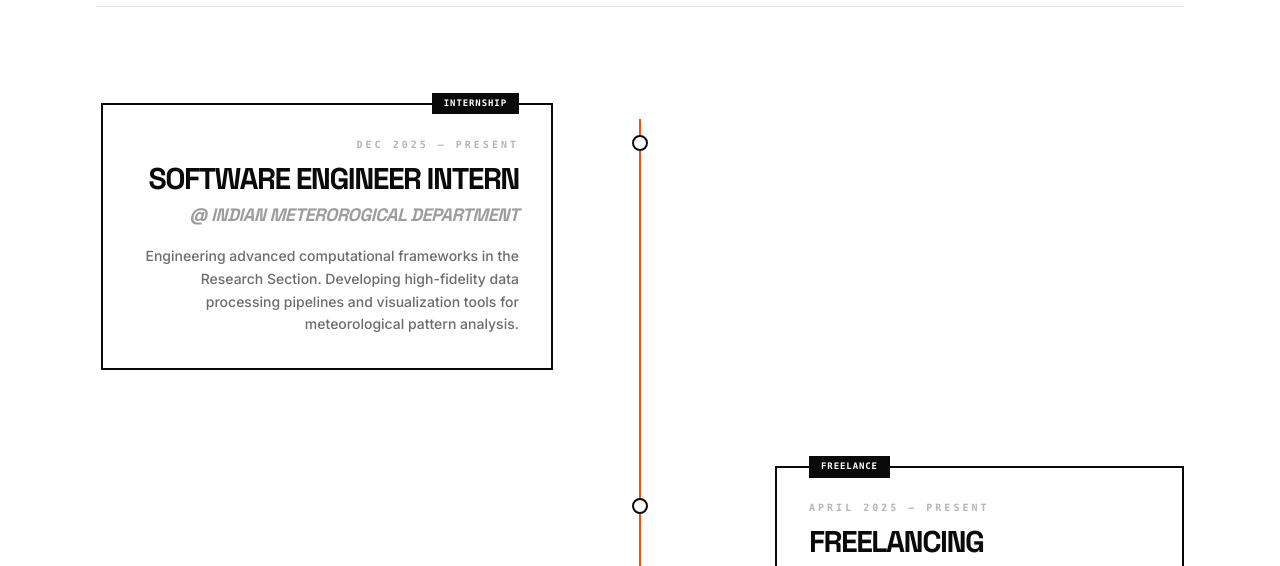
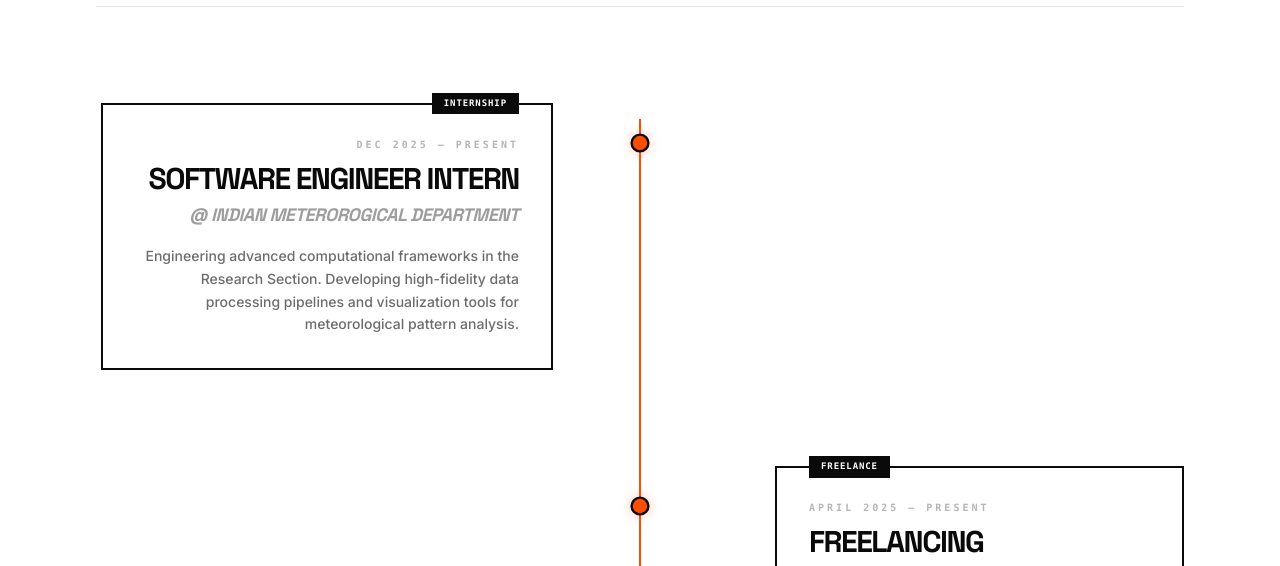
Before and after one commit to Diveshdk/portfolio-2, a React (Vite) app: page / in a window 1280 px wide. Shown: the part 2000-2566 px from the top of the page. Built offline with nearby package versions, Linux system fonts and the light colour scheme; no server answers; the database is empty.

Commit message:
feat: add scroll-triggered animation to experience timeline nodes using Framer Motion

```diff
--- a/src/components/ExperienceItem.tsx
+++ b/src/components/ExperienceItem.tsx
@@ -17,7 +17,16 @@ export const ExperienceItem: React.FC<ExperienceItemProps> = ({ role, company, p
   return (
     <div className="relative flex flex-col md:flex-row items-center justify-center mb-24 last:mb-0 w-full group">
       {/* Central Node */}
-      <div className="absolute left-4 md:left-1/2 top-0 md:top-8 w-4 h-4 bg-white border-2 border-deep-black rounded-full z-20 -translate-x-1/2 transition-all duration-500 group-hover:bg-neon-orange group-hover:scale-150 group-hover:shadow-[0_0_15px_rgba(255,77,0,0.5)]" />
+      <motion.div
+        className="absolute left-0 md:left-1/2 top-0 md:top-8 w-4 h-4 bg-white border-2 border-deep-black rounded-full z-20 -translate-x-1/2 transition-all duration-500 group-hover:bg-neon-orange group-hover:scale-150 group-hover:shadow-[0_0_15px_rgba(255,77,0,0.5)]"
+        whileInView={{
+          backgroundColor: ["#ffffff", "#FF4D00", "#FF4D00"],
+          scale: [1, 1.5, 1.2],
+          boxShadow: ["0 0 0px rgba(255,77,0,0)", "0 0 20px rgba(255,77,0,0.6)", "0 0 10px rgba(255,77,0,0.3)"]
+        }}
+        viewport={{ margin: "-45% 0px -45% 0px" }}
+        transition={{ duration: 0.5 }}
+      />
 
       {/* Content Container */}
       <div className={cn(
```
